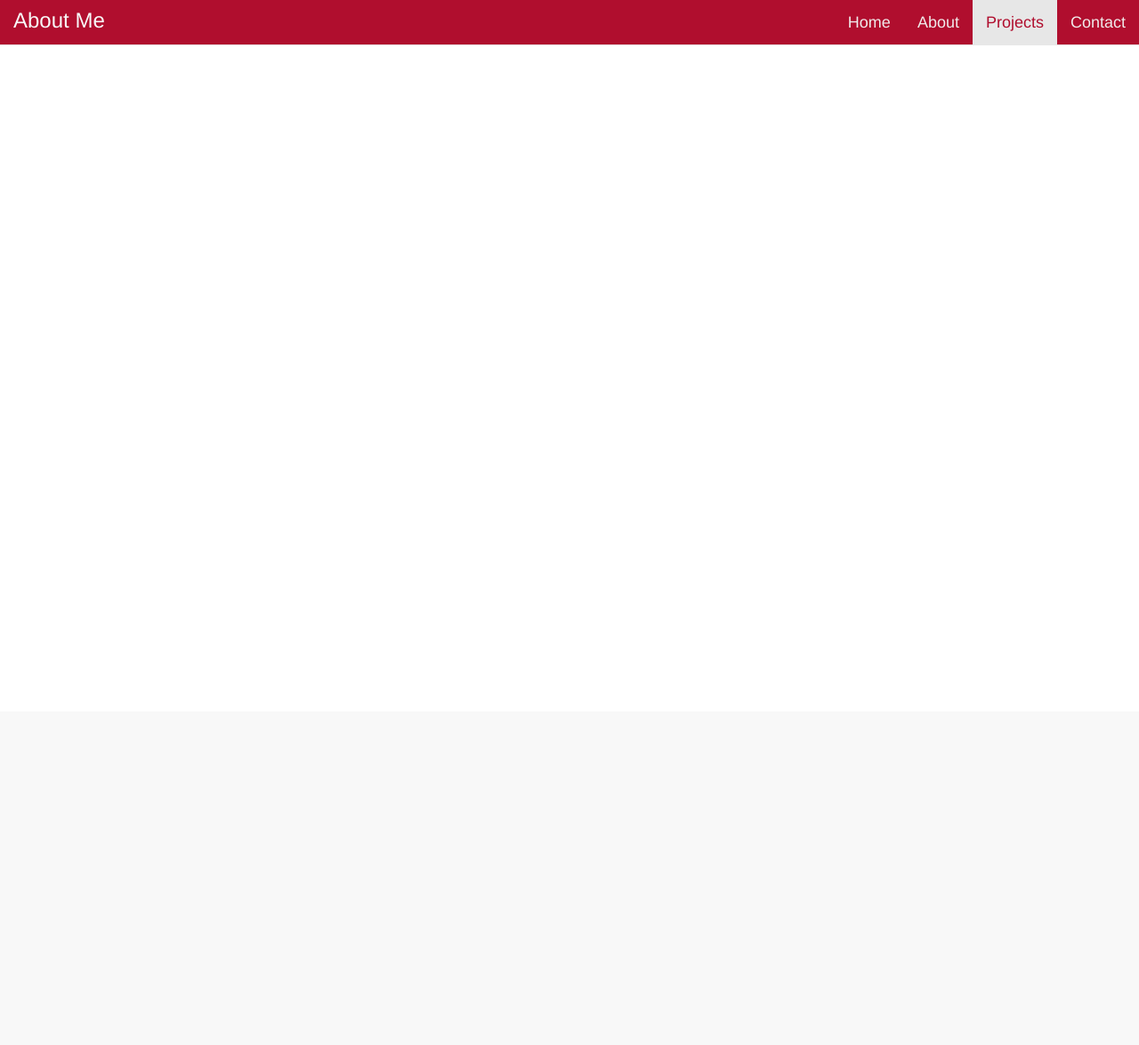
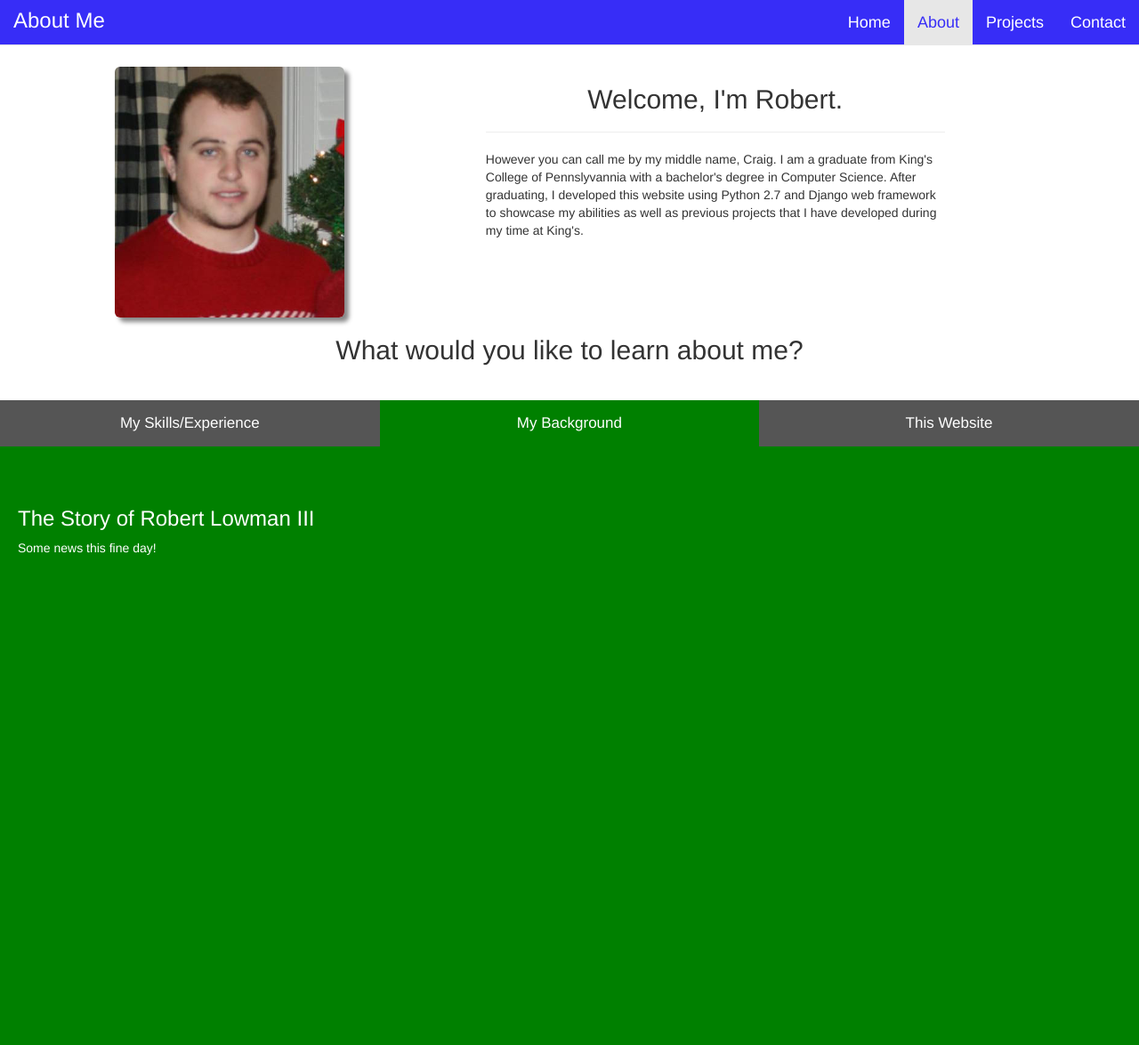
Before and after one commit to rlowman/RobertWebsite, a Django app: page /about in a window 1280 px wide. Shown: the whole page at 89% size. Before the commit the page ends 51 px from the top, so only its background shows below. Run offline with Django 3.2, Linux system fonts and the light colour scheme; some libraries are stand-ins or nearby versions.

Commit message:
adding more stylijng

```diff
--- a/mysite/index/templates/index/about.html
+++ b/mysite/index/templates/index/about.html
@@ -1,3 +1,4 @@
+{% load static from staticfiles %}
 <html>
   <head>
     <meta charset="utf-8">
@@ -6,32 +7,58 @@
     <script src="https://ajax.googleapis.com/ajax/libs/jquery/3.2.1/jquery.min.js"></script>
     <script src="https://maxcdn.bootstrapcdn.com/bootstrap/3.3.7/js/bootstrap.min.js"></script>
     <style>
+      body {
+        margin-top: 75px;
+      }
       h3.brand {
-        color: rgba(248, 248, 248, 1);
+        color: white;
         margin-top: 10px;
       }
+      h2.skills {
+        text-align: center;
+      }
+      h2.intro {
+        text-align: center;
+        margin-bottom: 40px
+      }
+      hr.head {
+        width: 50%;
+        margin-top: 1px;
+        margin-bottom: 1px;
+        background-color: rgba(55, 45, 247, 1);
+      }
+      h1.title {
+        text-align: center;
+        font-size: 60px;
+        margin-top: 0px;
+      }
+      img.profile {
+        display: block;
+        margin-left: auto;
+        margin-right: auto;
+        width: 50%;
+        box-shadow: 5px 5px 5px #888888;
+      }
 
-      #custom-bootstrap-menu.navbar-default .navbar-brand {
-        color: rgba(119, 119, 119, 1);
-      }
       #custom-bootstrap-menu.navbar-default {
-          font-size: 18px;
-          background-color: rgba(176, 14, 46, 1);
-          border-bottom-width: 1px;
+        font-size: 18px;
+        background: rgba(55, 45, 247, 1);
+        border-bottom-width: 1px;
+        color: white;
       }
       #custom-bootstrap-menu.navbar-default .navbar-nav>li>a {
-          color: rgba(240, 235, 235, 1);
+          color: white;
           background-color: rgba(248, 248, 248, 0);
       }
       #custom-bootstrap-menu.navbar-default .navbar-nav>li>a:hover,
       #custom-bootstrap-menu.navbar-default .navbar-nav>li>a:focus {
-          color: rgba(176, 14, 46, 1);
+          color: rgba(55, 45, 247, 1);
           background-color: rgba(248, 248, 248, 1);
       }
       #custom-bootstrap-menu.navbar-default .navbar-nav>.active>a,
       #custom-bootstrap-menu.navbar-default .navbar-nav>.active>a:hover,
       #custom-bootstrap-menu.navbar-default .navbar-nav>.active>a:focus {
-          color: rgba(176, 14, 46, 1);
+          color: rgba(55, 45, 247, 1);
           background-color: rgba(231, 231, 231, 1);
       }
       #custom-bootstrap-menu.navbar-default .navbar-toggle {
@@ -48,6 +75,34 @@
       #custom-bootstrap-menu.navbar-default .navbar-toggle:focus .icon-bar {
           background-color: #b00e2e;
       }
+
+      .tablink {
+        background-color: #555;
+        color: white;
+        float: left;
+        border: none;
+        outline: none;
+        cursor: pointer;
+        padding: 14px 16px;
+        font-size: 17px;
+        width: 33.33%;
+    }
+
+    .tablink:hover {
+        background-color: #777;
+    }
+
+    /* Style the tab content (and add height:100% for full page content) */
+    .tabcontent {
+        color: white;
+        display: none;
+        padding: 100px 20px;
+        height: 100%;
+    }
+
+    #skills {background-color: red;}
+    #life {background-color: green;}
+    #website {background-color: blue;}
     </style>
   </head>
   <body>
@@ -64,12 +119,72 @@
         <div class="collapse navbar-collapse navbar-menubuilder" id ="myNavbar">
           <ul class="nav navbar-nav navbar-right">
   					<li><a href="/">Home</a></li>
-  					<li><a href="/about">About</a></li>
-  					<li class = "active"><a href="/projects">Projects</a></li>
+  					<li class = "active"><a href="/about">About</a></li>
+  					<li><a href="/projects">Projects</a></li>
   					<li><a href = "/contact">Contact</a></li>
           </ul>
         </div>
       </div>
   	</div>
+
+    <div class = "row">
+      <div class = "col-md-5">
+        <img class = "profile img-rounded" src="{% static "images/prof pic.jpeg" %}" alt="My image"/>
+      </div>
+      <div class = "container-fluid col-md-5">
+        <h2 class="skills">Welcome, I'm Robert.</h2>
+        <hr>
+        <p class = "about">However you can call me by my middle name, Craig. I am a graduate from King's College
+          of Pennslyvannia with a bachelor's degree in Computer Science. After graduating, I developed this website
+          using Python 2.7 and Django web framework to showcase my abilities as well as previous projects that I have
+          developed during my time at King's.</p>
+
+
+      </div>
+    </div>
+
+      <h2 class ="intro">What would you like to learn about me?</h2>
+
+      <button class="tablink" onclick="openPage('skills', this, 'red')">My Skills/Experience</button>
+      <button class="tablink" onclick="openPage('life', this, 'green')" id="defaultOpen">My Background</button>
+      <button class="tablink" onclick="openPage('website', this, 'blue')">This Website</button>
+
+      <div id="skills" class="tabcontent container-fluid">
+      <h3>Skills I Bring to the Table</h3>
+      <p class = "about">While studying computer science, I have gained an extensive amount of knowledge in software development concepts
+        such as code reviews, source control, testing, and pair-programming. As a developer, I am excited
+        to learn new strategies and techniques that can overall improve my code's readabily or efficiency. A main focus of this
+        website was to overall increase my knowledge of python-based web applications, and this website have given me the oppurtunity
+        to master the vigorous Django framework.</p>
+      </div>
+
+      <div id="life" class="tabcontent">
+      <h3>The Story of Robert Lowman III</h3>
+      <p>Some news this fine day!</p>
+      </div>
+
+      <div id="website" class="tabcontent">
+      <h3>Website Information</h3>
+      <p>Get in touch, or swing by for a cup of coffee.</p>
+      </div>
+
+      <script>
+        function openPage(pageName,elmnt,color) {
+          var i, tabcontent, tablinks;
+          tabcontent = document.getElementsByClassName("tabcontent");
+          for (i = 0; i < tabcontent.length; i++) {
+              tabcontent[i].style.display = "none";
+          }
+          tablinks = document.getElementsByClassName("tablink");
+          for (i = 0; i < tablinks.length; i++) {
+              tablinks[i].style.backgroundColor = "";
+          }
+          document.getElementById(pageName).style.display = "block";
+          elmnt.style.backgroundColor = color;
+        }
+      // Get the element with id="defaultOpen" and click on it
+      document.getElementById("defaultOpen").click();
+    </script>
+
   </body>
 </html>
--- a/mysite/mysite/urls.py
+++ b/mysite/mysite/urls.py
@@ -13,10 +13,14 @@
 #     1. Import the include() function: from django.conf.urls import url, include
 #     2. Add a URL to urlpatterns:  url(r'^blog/', include('blog.urls'))
 # """
+from django.conf import settings
 from django.conf.urls import include, url
+from django.contrib.staticfiles.urls import staticfiles_urlpatterns
 from django.contrib import admin
 
 urlpatterns = [
     url(r'^', include ('index.urls')),
     url(r'^admin/', admin.site.urls),
 ]
+
+urlpatterns += staticfiles_urlpatterns()
```
Also changed, not shown: mysite/index/cipher/caesercipher.py (deleted, +0 -10 lines), mysite/index/templates/index/index.html (+34 -3 lines), mysite/index/templates/index/projects.html (+7 -6 lines), mysite/mysite/settings.py (+7 -2 lines), mysite/static/images/indexBackground.jpg (renamed from mysite/index/templates/index/indexBackground.jpeg), mysite/static/images/prof pic.jpeg (added).
